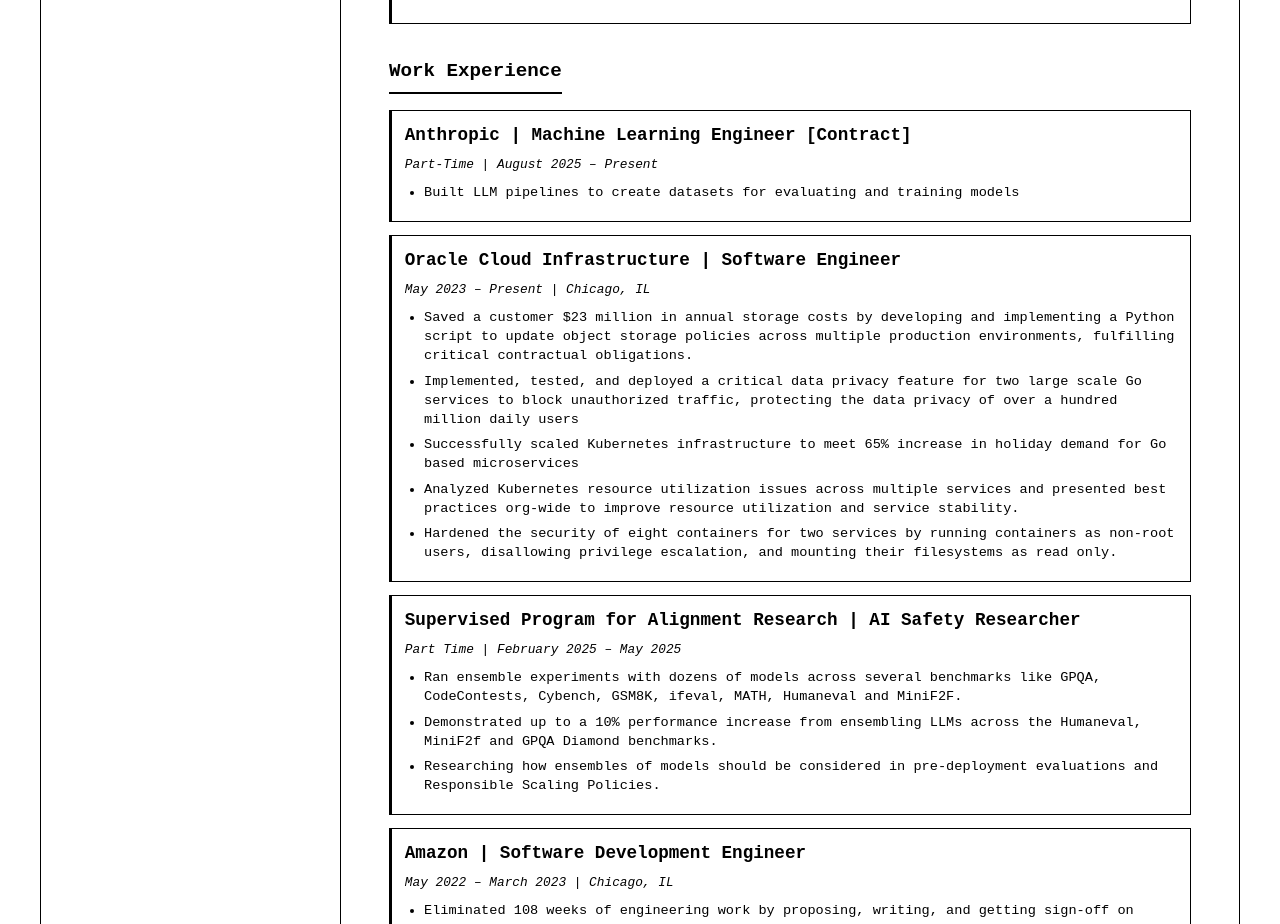
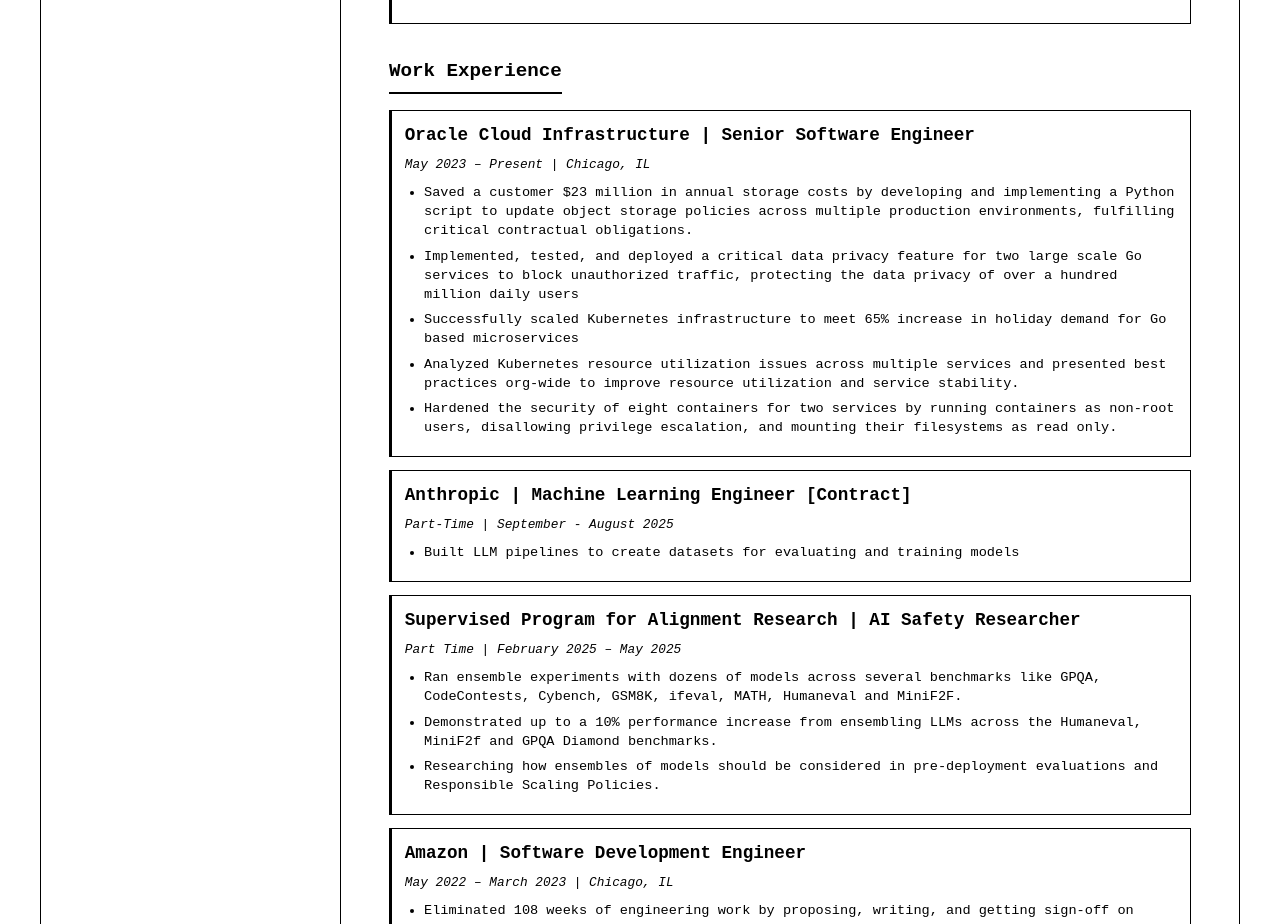
Before and after one commit to james-sullivan/personal-website, a React (Create React App) app: page / in a window 1280 px wide. Shown: the part 1260-2184 px from the top of the page. Built offline with nearby package versions, Linux system fonts and the light colour scheme; the HTML template or start-up script is replaced by a standard one.

Commit message:
Add senior

```diff
--- a/src/App.js
+++ b/src/App.js
@@ -34,12 +34,7 @@
 
   const workExperience = [
     {
-      title: "Anthropic | Machine Learning Engineer [Contract]",
-      period: "Part-Time | August 2025 – Present",
-      details: ["Built LLM pipelines to create datasets for evaluating and training models"]
-    },
-    {
-      title: "Oracle Cloud Infrastructure | Software Engineer",
+      title: "Oracle Cloud Infrastructure | Senior Software Engineer",
       period: "May 2023 – Present | Chicago, IL",
       details: [
         "Saved a customer $23 million in annual storage costs by developing and implementing a Python script to update object storage policies across multiple production environments, fulfilling critical contractual obligations.",
@@ -48,6 +43,11 @@
         "Analyzed Kubernetes resource utilization issues across multiple services and presented best practices org-wide to improve resource utilization and service stability.",
         "Hardened the security of eight containers for two services by running containers as non-root users, disallowing privilege escalation, and mounting their filesystems as read only."
       ]
+    },
+    {
+      title: "Anthropic | Machine Learning Engineer [Contract]",
+      period: "Part-Time | September - August 2025",
+      details: ["Built LLM pipelines to create datasets for evaluating and training models"]
     },
     {
       title: "Supervised Program for Alignment Research | AI Safety Researcher",
```
Also changed, not shown: 7 other files (tests, documents, lock files or other folders).
